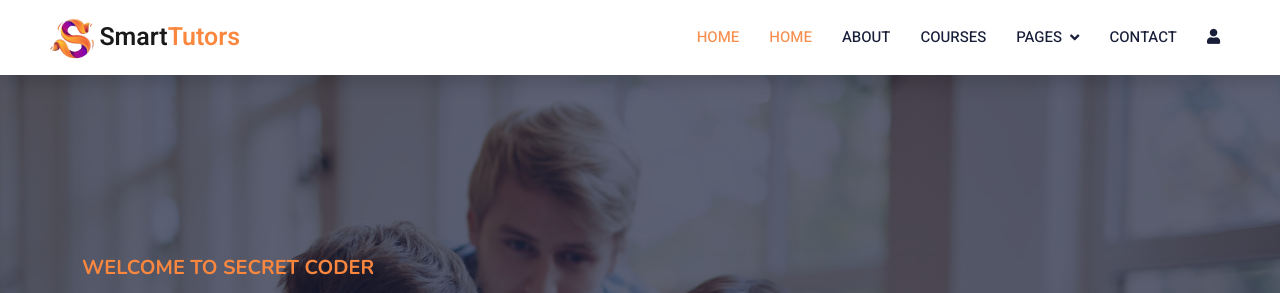
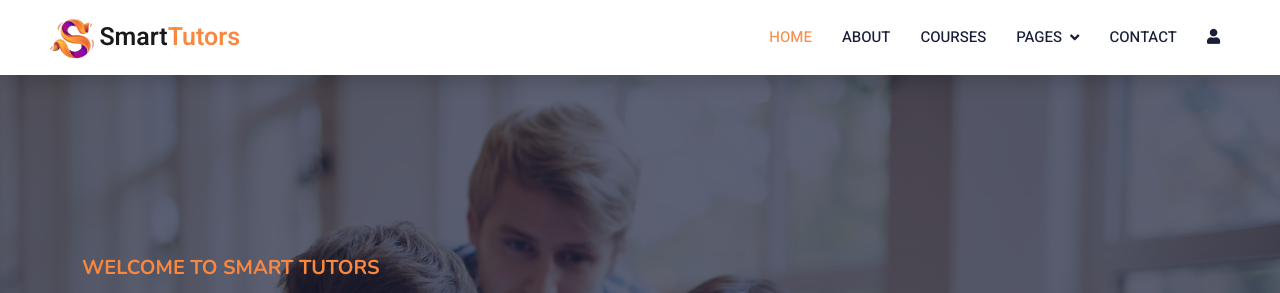
Before and after one commit to mugane-wahome/writers, a plain HTML site: page index.html in a window 1280 px wide. Shown: the top 293 px of the page. Drawn offline with nearby package versions, Linux system fonts and the light colour scheme; animation ran at ten frames a second.

Commit message:
initial commit

```diff
--- a/index.html
+++ b/index.html
@@ -59,7 +59,7 @@
         </button>
         <div  class="collapse navbar-collapse" id="navbarCollapse">
             <div class="navbar-nav ms-auto p-4 p-lg-0">
-                <a href="index.html" class="nav-item nav-link active">Home</a>
+
                 <a href="index.html" class="nav-item nav-link active">Home</a>
                 <a href="about.html" class="nav-item nav-link">About</a>
                 <a href="courses.html" class="nav-item nav-link">Courses</a>
@@ -116,7 +116,7 @@
                         <div class="row justify-content-start">
                             <div class="col-sm-10 col-lg-8">
                                 <h5 class=" text-uppercase mb-3 animated slideInDown" style="color: #fb873f;">Welcome to
-                                    Secret Coder</h5>
+                                    Smart Tutors</h5>
                                 <h1 class="display-3 text-white animated slideInDown">Your Gateway to Boundless
                                     Learning Opportunities </h1>
                                 </h1>
```
